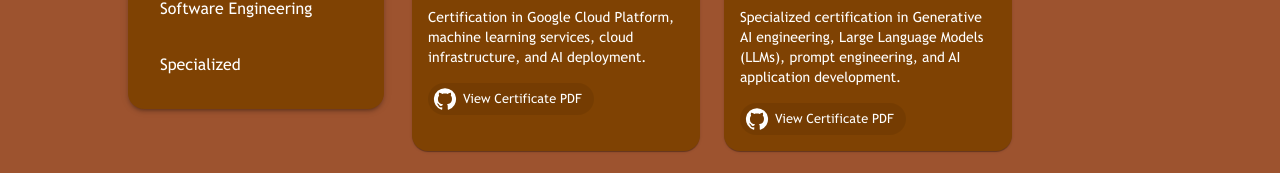
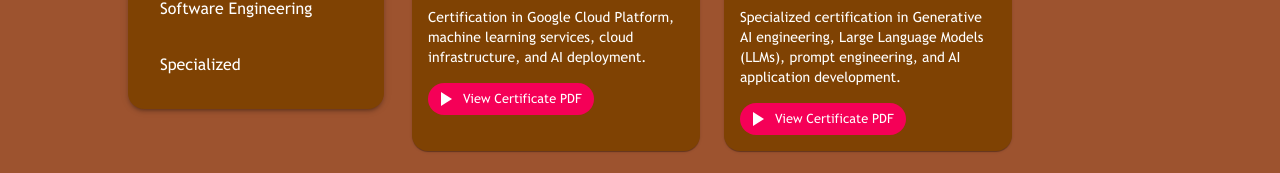
Before and after one commit to ManiishPal/Manish-Portfolio, a React (Vite) app: page /#/certifications in a window 1280 px wide. Shown: the part 339-512 px from the top of the page. Built offline with nearby package versions, Linux system fonts and the light colour scheme; grey boxes are pictures that could not be loaded; a web font is replaced by a local one.

Commit message:
button changed

```diff
--- a/src/akash-app/WebCard.tsx
+++ b/src/akash-app/WebCard.tsx
@@ -109,6 +109,7 @@ function WebCard({ data, isLoading, isPhone }: WebCardProps) {
                   const isStartChip =
                     label.includes("Start") ||
                     label.includes("View Project") ||
+                    label.includes("Certificate") ||
                     label.includes("Live");
                   const isWarningChip = data.isWideOnly ?? false;
 
@@ -246,6 +247,7 @@ function WebCard({ data, isLoading, isPhone }: WebCardProps) {
               const isStartChip =
                 label.includes("Start") ||
                 label.includes("View Project") ||
+                label.includes("Certificate") ||
                 label.includes("Live");
               return (
                 <Chip
```
